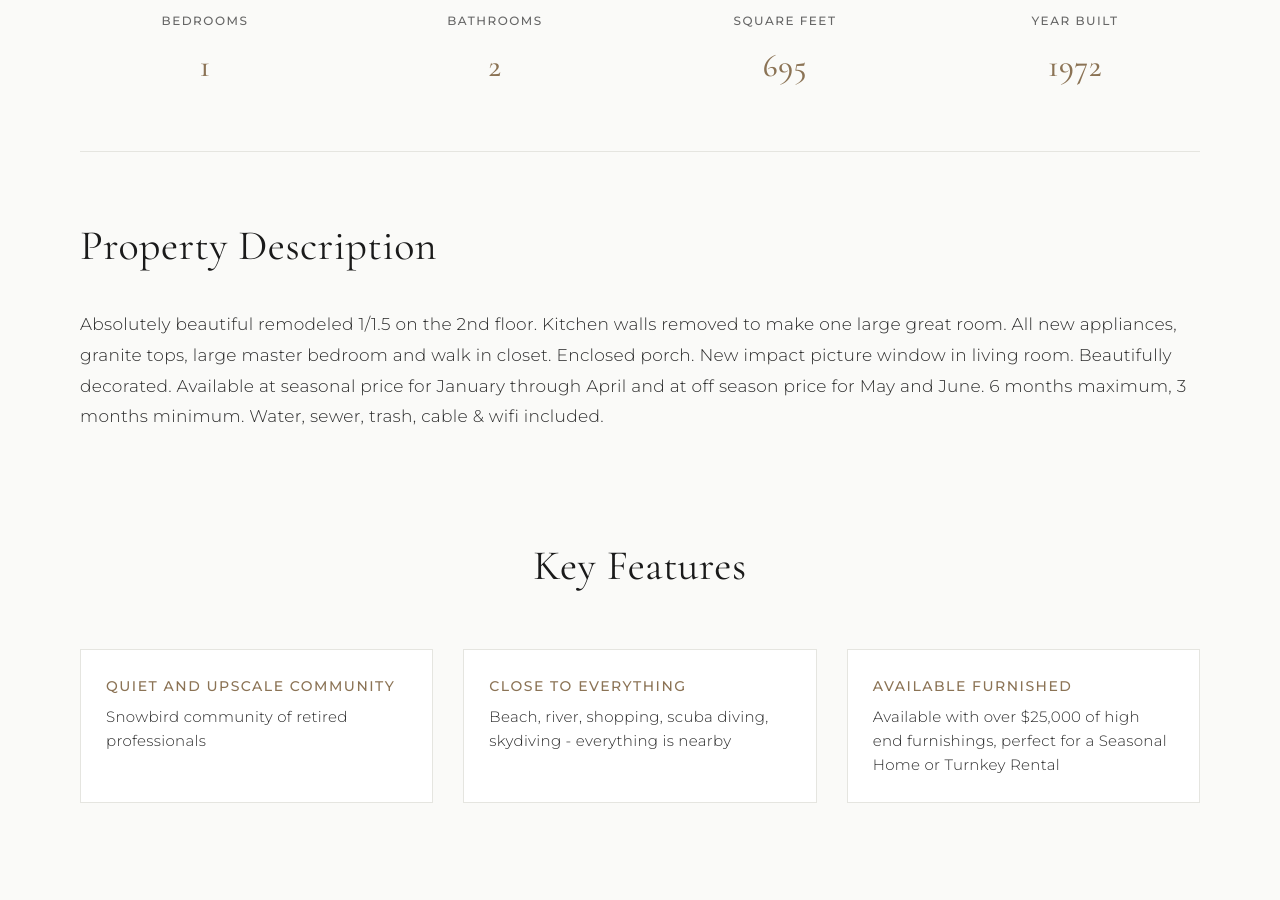
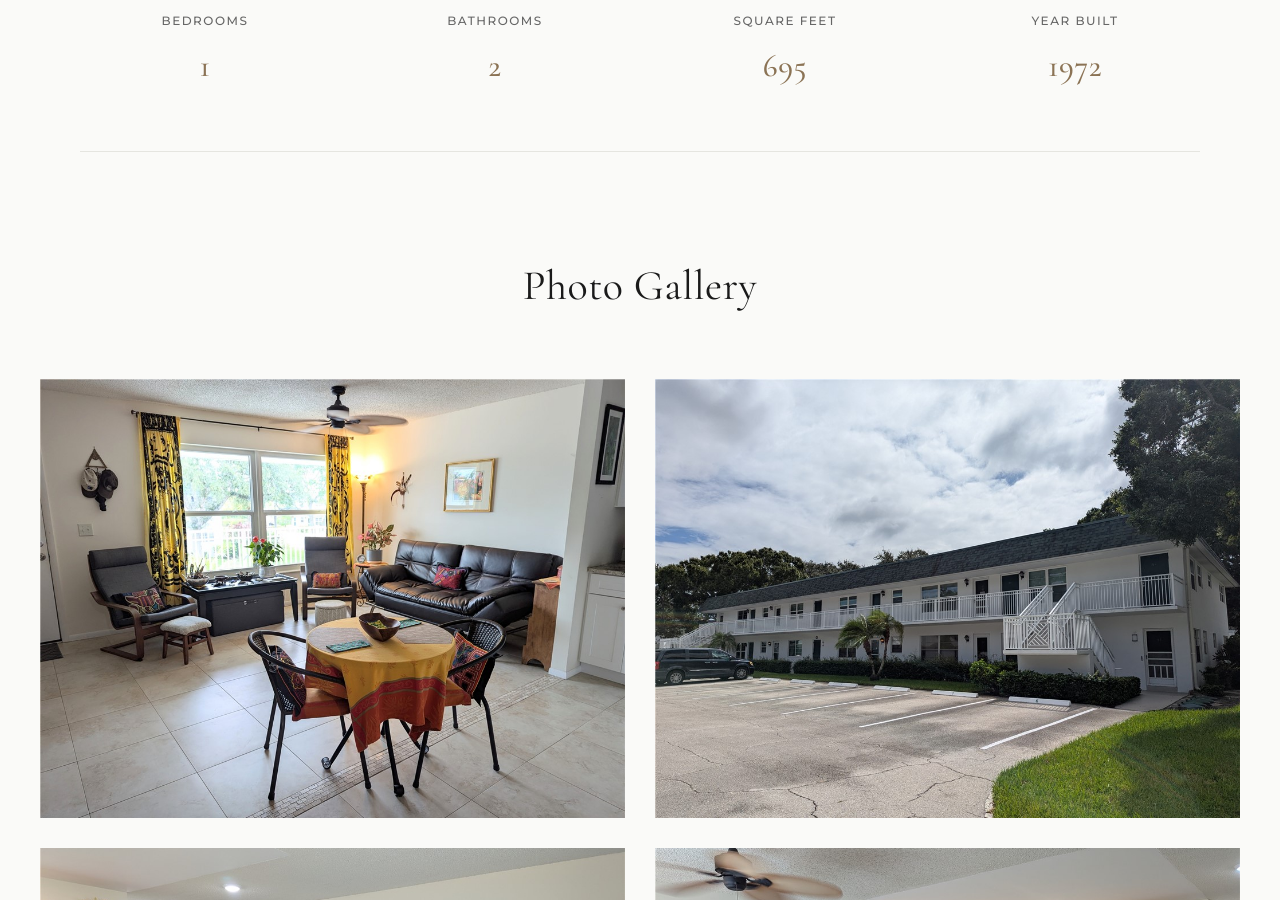
Before and after one commit to ZingLab/UpperCrumbs, a Jekyll site: the page built from _properties/2800-indian-river-blvd-q7.md, in a window 1280 px wide and 900 px high, scrolled down 839 px. Built offline with Jekyll 4.4.1, drawn with Linux system fonts in a browser that asks for light colours.

Commit message:
photos up top

```diff
--- a/_layouts/property.html
+++ b/_layouts/property.html
@@ -96,6 +96,16 @@
             <div class="meta-value">{{ page.year }}</div>
         </div>
     </div>
+</div>
+
+<div class="property-gallery">
+    <h2>Photo Gallery</h2>
+    <div class="gallery-grid">
+        <!-- Gallery items will be generated by JavaScript -->
+    </div>
+</div>
+
+<div class="property-overview">
     <div class="property-description">
         <h2>Property Description</h2>
         <p>
@@ -108,13 +118,6 @@
     <h2>Key Features</h2>
     <div class="features-grid">
         <!-- Feature items will be generated by JavaScript -->
-    </div>
-</div>
-
-<div class="property-gallery">
-    <h2>Photo Gallery</h2>
-    <div class="gallery-grid">
-        <!-- Gallery items will be generated by JavaScript -->
     </div>
 </div>
 
```
